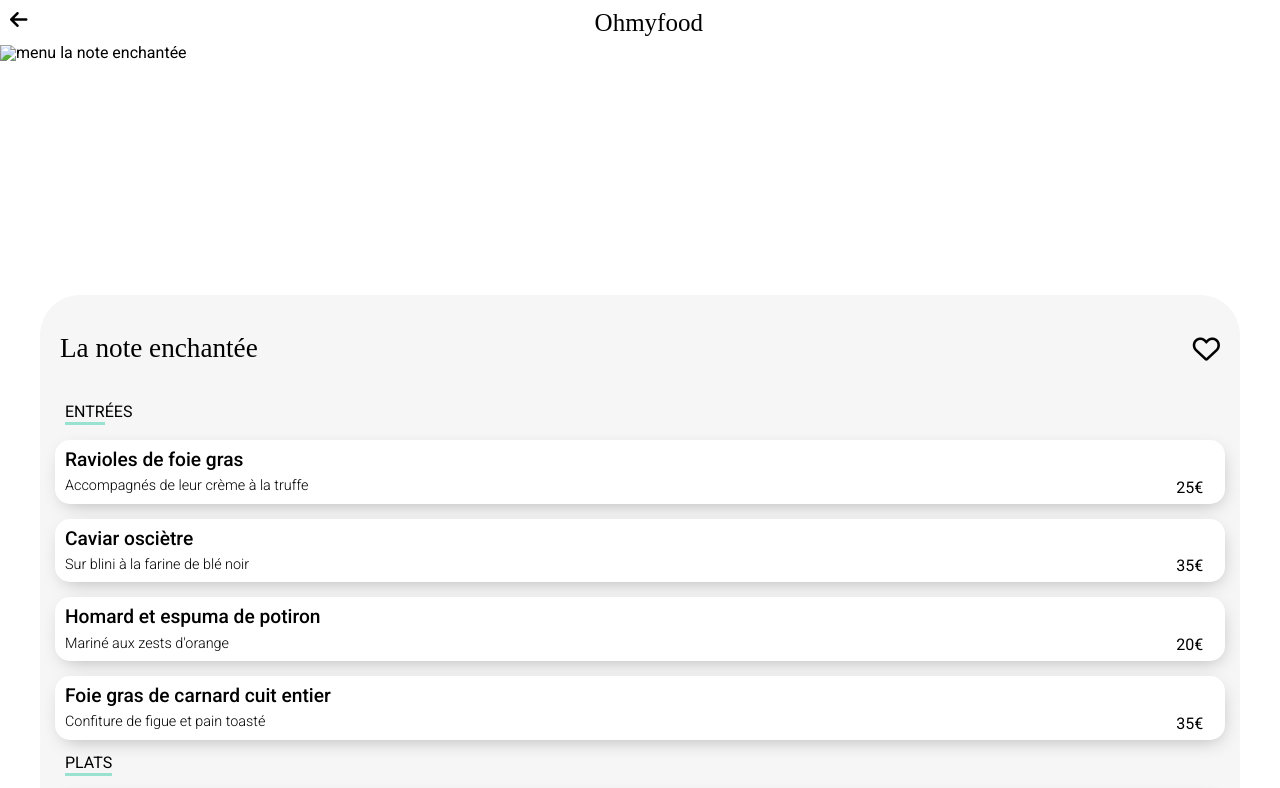
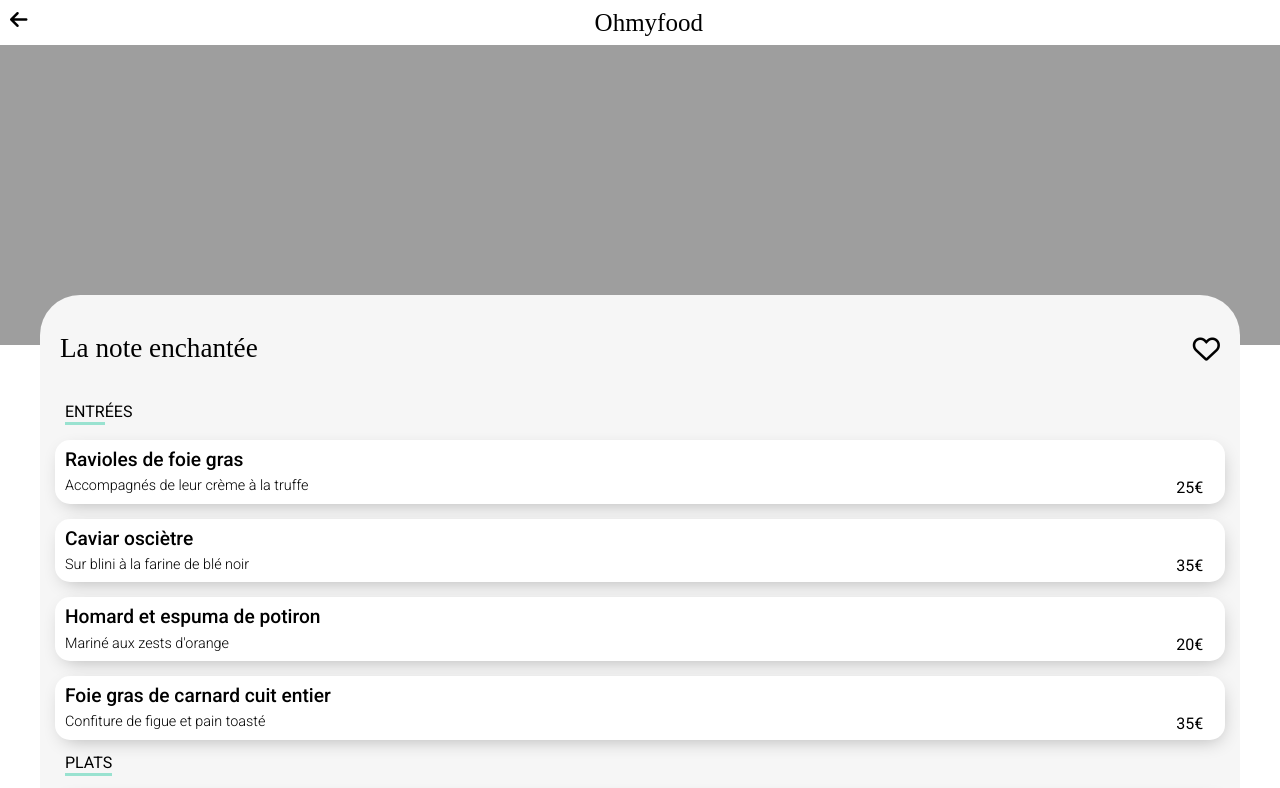
Before and after one commit to MaximeLarchez/P3_Oh_My_Food, a website: page pages/la_note_enchantee.html in a window 1280 px wide. Shown: the top 788 px of the page. Drawn offline with Linux system fonts and the light colour scheme; the site is published under a folder, as on GitHub Pages, so addresses that start at the root find nothing; a web font is replaced by a local one.

Commit message:
image menu

```diff
--- a/pages/la_note_enchantee.html
+++ b/pages/la_note_enchantee.html
@@ -19,7 +19,7 @@
     </header>
     <main class="main-menu">
         <figure>
-            <img src="/assets/images/restaurants/la_note_enchantee.jpg" alt="menu la note enchantée">
+            <img src="assets/images/restaurants/la_note_enchantee.jpg" alt="menu la note enchantée">
         </figure>
         <div class="menu">
             <h1 class="h1menu">La note enchantée
```
